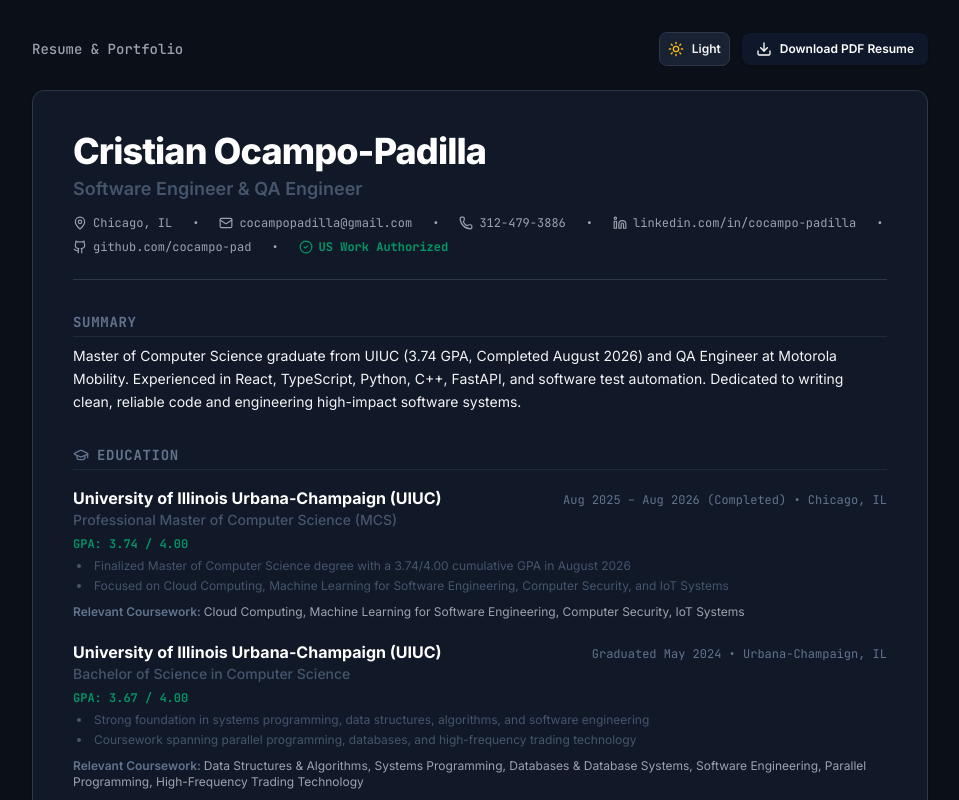
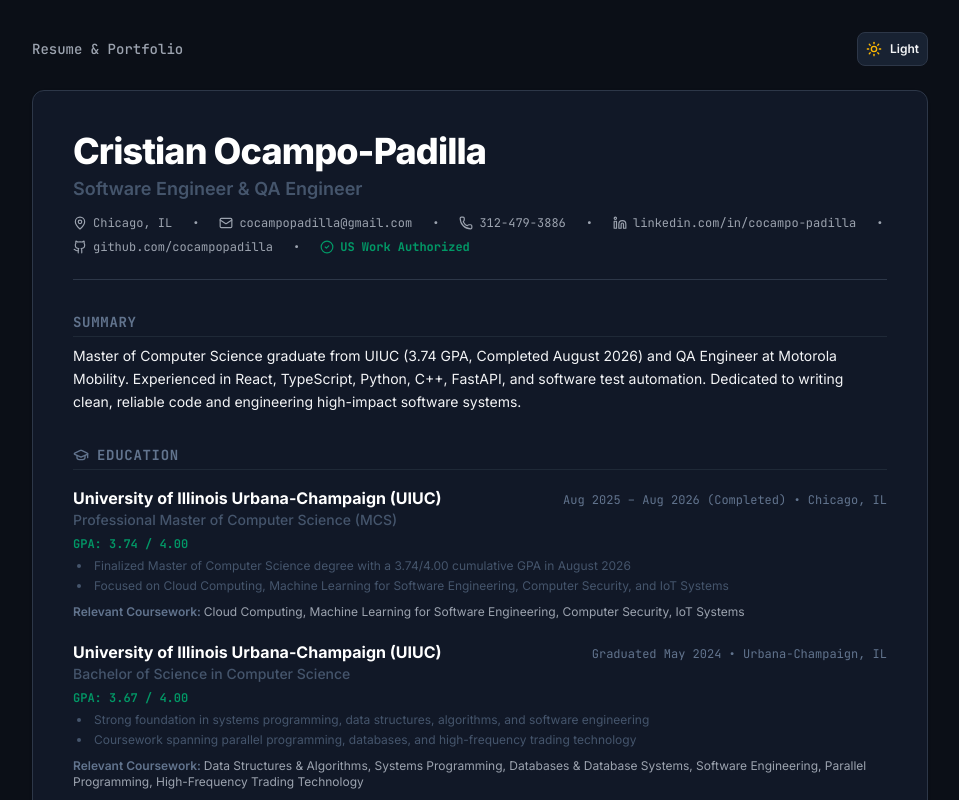
Before and after one commit to cocampopadilla/portfolio, a React (Vite) app: page / in a window 1280 px wide. Shown: the top 800 px of the page, without its empty margins (160-1119 px from the left). Built offline with nearby package versions, Linux system fonts and the light colour scheme.

Commit message:
remove pdf

```diff
--- a/src/components/VanillaResumePage.tsx
+++ b/src/components/VanillaResumePage.tsx
@@ -5,7 +5,6 @@ import {
   Linkedin,
   Github,
   MapPin,
-  Download,
   Sun,
   Moon,
   GraduationCap,
@@ -50,18 +49,6 @@ export const VanillaResumePage: React.FC<VanillaResumePageProps> = ({ darkMode,
             {darkMode ? <Sun className="w-4 h-4 text-amber-400" /> : <Moon className="w-4 h-4 text-slate-700" />}
             <span className="hidden sm:inline">{darkMode ? "Light" : "Dark"}</span>
           </button>
-
-          {/* Download PDF Button */}
-          <a
-            href="/cocampo-padilla_resume.pdf"
-            target="_blank"
-            rel="noopener noreferrer"
-            download="Cristian_Ocampo_Padilla_Resume.pdf"
-            className="px-3.5 py-2 rounded-lg text-xs font-semibold flex items-center gap-2 bg-slate-900 text-white dark:bg-slate-100 dark:text-slate-900 hover:opacity-90 transition-opacity shadow-sm"
-          >
-            <Download className="w-4 h-4" />
-            <span>Download PDF Resume</span>
-          </a>
         </div>
       </div>
 
--- a/src/data/candidateData.ts
+++ b/src/data/candidateData.ts
@@ -86,7 +86,7 @@ export const candidateData: CandidateProfile = {
   location: "Chicago, IL",
   email: "cocampopadilla@gmail.com",
   phone: "312-479-3886",
-  github: "github.com/cocampo-pad",
+  github: "github.com/cocampopadilla",
   linkedin: "linkedin.com/in/cocampo-padilla",
   genericTitle: "Software Engineer & QA Engineer",
   bio: "Master of Computer Science graduate from UIUC (GPA 3.74, Completed August 2026) and QA Engineer at Motorola Mobility. Experienced in React, Python, C++, JavaScript, FastAPI, and software test automation. Driven by continuous learning and building high-reliability, developer-centric documentation platforms for Adyen.",
```
Also changed, not shown: 1 other file (tests, documents, lock files or other folders).
